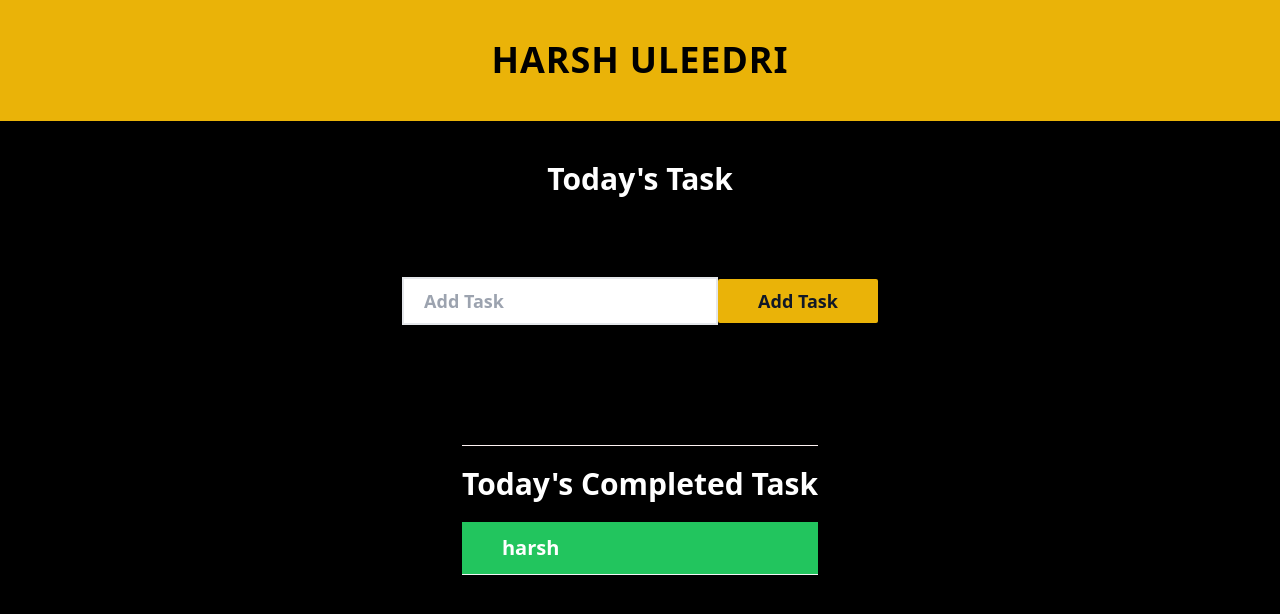
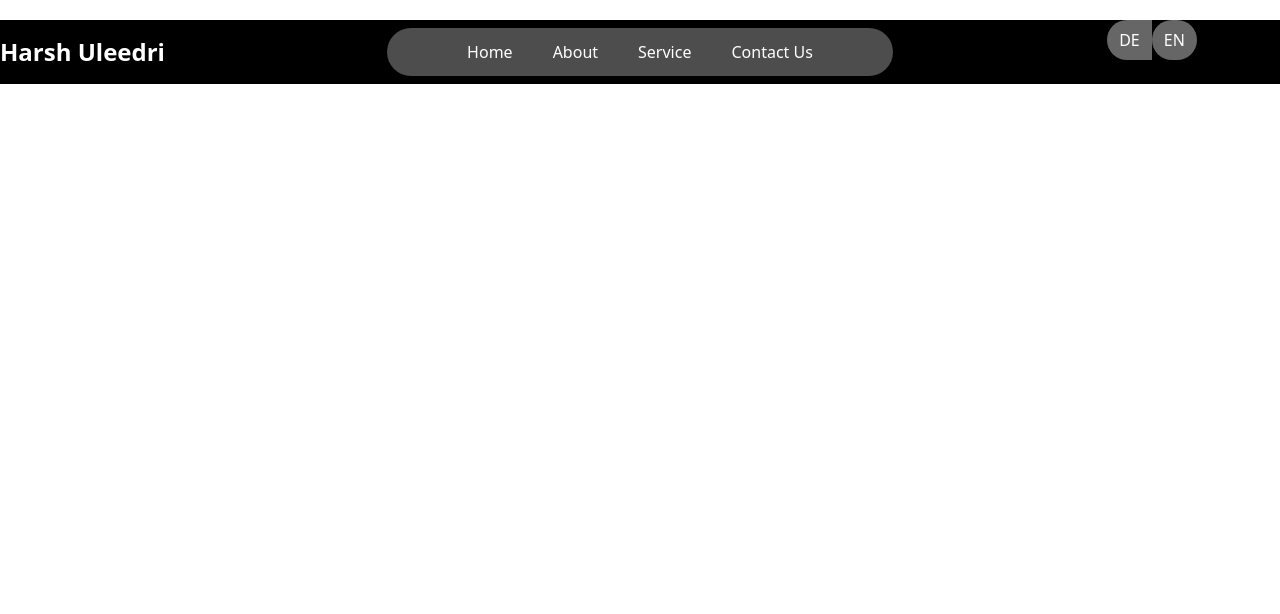
Before and after one commit to HarshUleedri/Vue-projects-, a Vue app: page / in a window 1280 px wide. Shown: the top 614 px of the page. Built offline with nearby package versions, Linux system fonts and the light colour scheme.

Commit message:
feat: :sparkles: New page is created

```diff
--- a/src/main.js
+++ b/src/main.js
@@ -1,6 +1,7 @@
 import './assets/main.css'
 
 import { createApp } from 'vue'
-import App from './App.vue'
+// import App from './App.vue'
+import HomePage from './pages/HomePage.vue'
 
-createApp(App).mount('#app')
+createApp(HomePage).mount('#app')
--- /dev/null
+++ b/src/pages/HomePage.vue
@@ -0,0 +1,31 @@
+<template>
+  <main class="w-screen h-full">
+    <!-- hero section -->
+    <section>
+      <div class="flex items-center justify-between h-10 py-8 mt-5 bg-black">
+        <div class="w-1/5 text-2xl font-semibold text-white">Harsh Uleedri</div>
+        <div>
+          <ul
+            class="flex gap-10 px-20 py-3 text-white bg-white rounded-full bg-opacity-30 backdrop-blur-sm"
+          >
+            <li>Home</li>
+            <li>About</li>
+            <li>Service</li>
+            <li>Contact Us</li>
+          </ul>
+        </div>
+        <div class="w-1/5">
+          <div class="flex items-center justify-center">
+            <button class="px-3 py-2 text-white bg-white rounded-l-full bg-opacity-40">DE</button>
+            <button class="px-3 py-2 text-white bg-white rounded-full bg-opacity-40">EN</button>
+          </div>
+          <div>
+            <button>login</button>
+          </div>
+        </div>
+      </div>
+      <div></div>
+      <div></div>
+    </section>
+  </main>
+</template>
```
